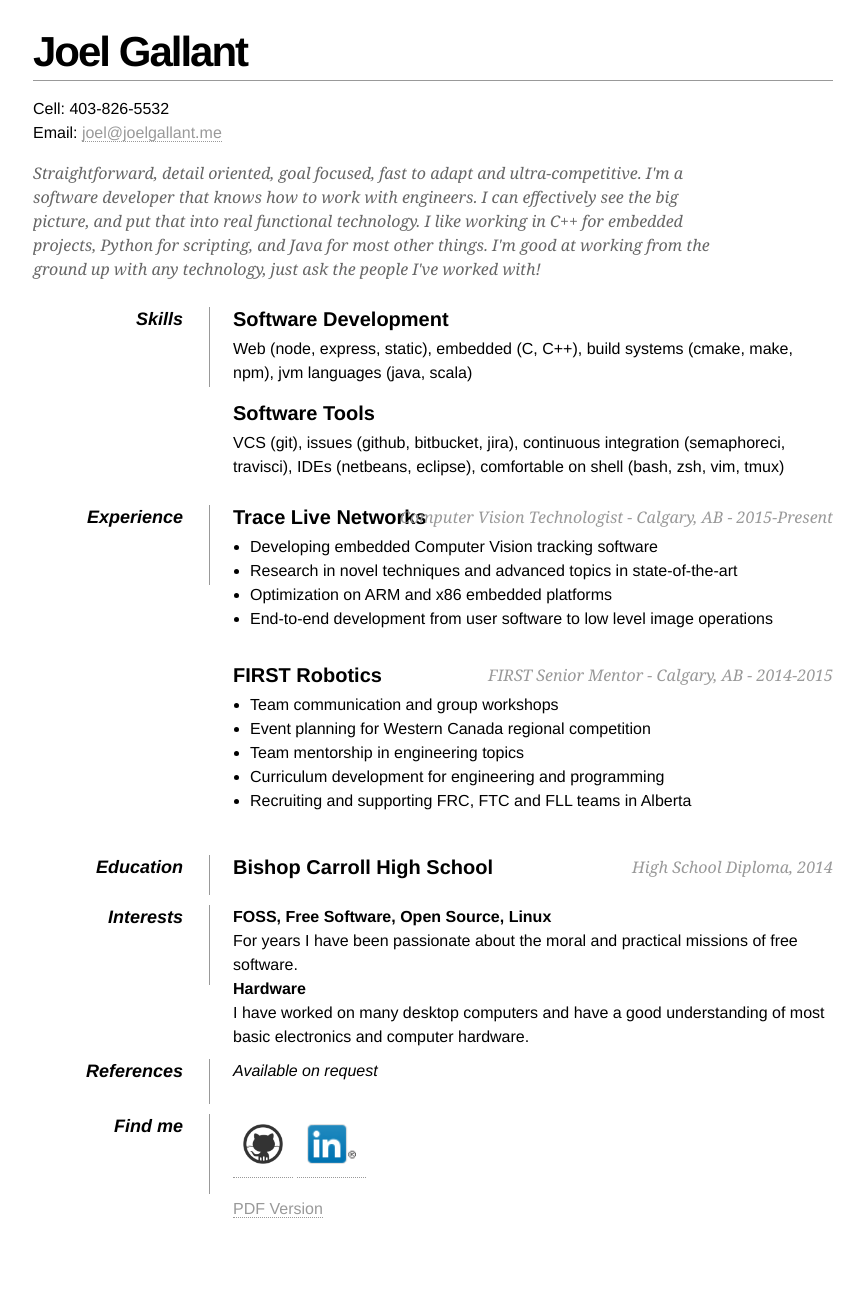
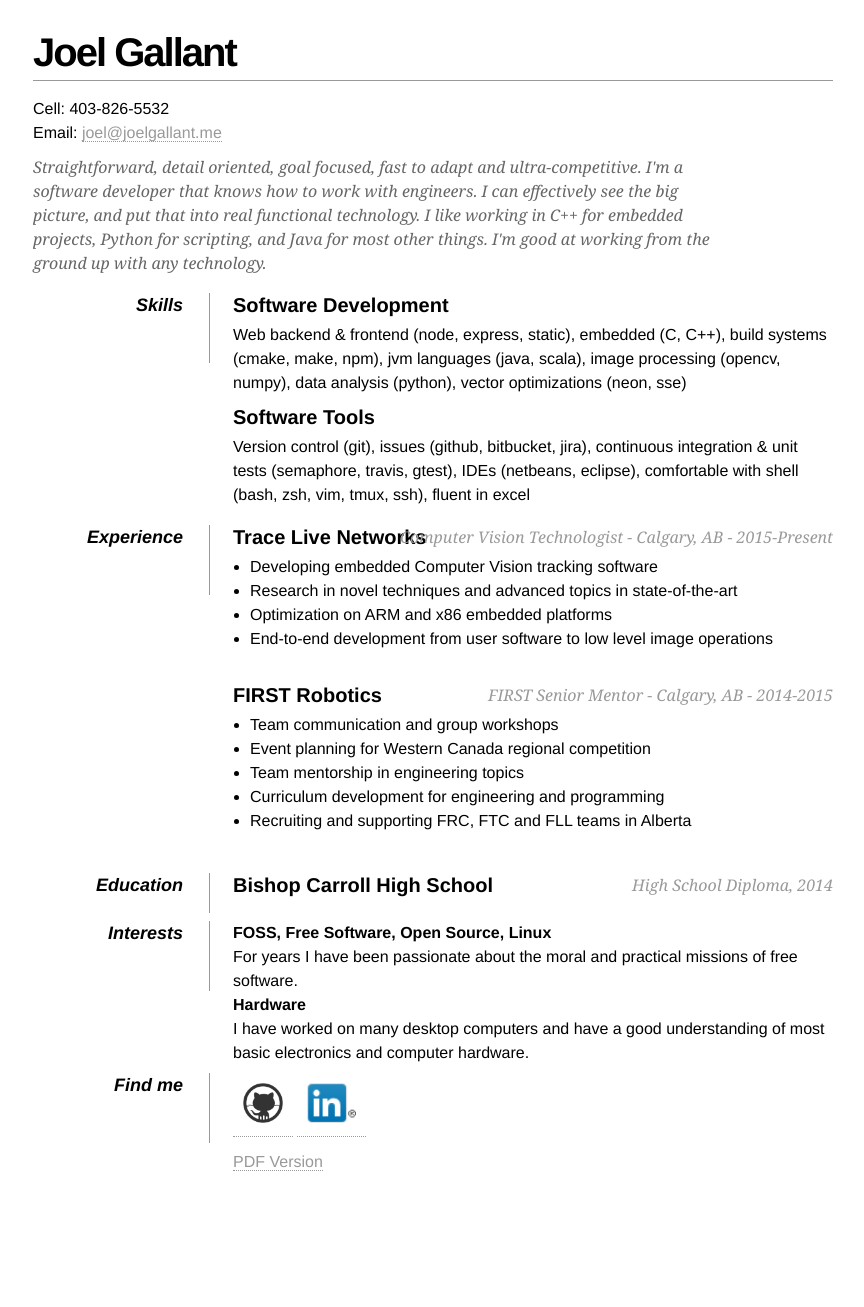
Before and after one commit to joelg236/joelg236.github.io, a Jekyll site: the page built from resume.html, in a window 1280 px wide. Shown: the whole page, without its empty margins (207-1071 px from the left). Built offline with Jekyll 4.4.1, drawn with Linux system fonts in a browser that asks for light colours; after the commit the page ends 1252 px from its top, so only the background shows below that.

Commit message:
looks a little better

```diff
--- a/resume.html
+++ b/resume.html
@@ -11,18 +11,18 @@
         .clear { clear: both; }
         #page-wrap { width: 800px; margin: 40px auto 60px; }
         #pic { float: right; margin: -30px 0 0 0; }
-        h1 { margin: 0 0 16px 0; padding: 0 0 16px 0; font-size: 42px; font-weight: bold; letter-spacing: -2px; border-bottom: 1px solid #999; }
+        h1 { margin: 0 0 16px 0; padding: 0 0 16px 0; font-size: 40px; font-weight: bold; letter-spacing: -2px; border-bottom: 1px solid #999; }
         h2 { font-size: 20px; margin: 0 0 6px 0; position: relative; }
         h2 span { position: absolute; bottom: 0; right: 0; font-style: italic; font-family: Georgia, Serif; font-size: 16px; color: #999; font-weight: normal; }
-        p { margin: 0 0 16px 0; }
+        p { margin: 0 0 10px 0; }
         a { color: #999; text-decoration: none; border-bottom: 1px dotted #999; }
         a:hover { border-bottom-style: solid; color: black; }
         ul { margin: 0 0 32px 17px; }
         #objective { width: 700px; float: left; }
         #objective p { font-family: Georgia, Serif; font-style: italic; color: #666; }
-        dt { font-style: italic; font-weight: bold; font-size: 18px; text-align: right; padding: 0 26px 0 0; width: 150px; float: left; height: 80px; border-right: 1px solid #999;  }
+        dt { font-style: italic; font-weight: bold; font-size: 18px; text-align: right; padding: 0 26px 0 0; width: 150px; float: left; height: 70px; border-right: 1px solid #999;  }
         dd { width: 600px; float: right; }
-        dd.clear { float: none; margin: 0; height: 10px; }
+        dd.clear { float: none; margin: 0; height: 8px; }
         dd img { padding: 10px; }
   </style>
   <style media="print" type="text/css">
@@ -47,7 +47,7 @@
             <p>
                 Straightforward, detail oriented, goal focused, fast to adapt and ultra-competitive.
                 I'm a software developer that knows how to work with engineers. I can effectively see the big picture, and put that into real functional technology.
-                I like working in C++ for embedded projects, Python for scripting, and Java for most other things. I'm good at working from the ground up with any technology, just ask the people I've worked with!
+                I like working in C++ for embedded projects, Python for scripting, and Java for most other things. I'm good at working from the ground up with any technology.
             </p>
         </div>
         <div class="clear"></div>
@@ -57,10 +57,10 @@
             <dt>Skills</dt>
             <dd>
                 <h2>Software Development</h2>
-                <p>Web (node, express, static), embedded (C, C++), build systems (cmake, make, npm), jvm languages (java, scala)</p>
+                <p>Web backend & frontend (node, express, static), embedded (C, C++), build systems (cmake, make, npm), jvm languages (java, scala), image processing (opencv, numpy), data analysis (python), vector optimizations (neon, sse)</p>
 
                 <h2>Software Tools</h2>
-                <p>VCS (git), issues (github, bitbucket, jira), continuous integration (semaphoreci, travisci), IDEs (netbeans, eclipse), comfortable on shell (bash, zsh, vim, tmux)</p>
+                <p>Version control (git), issues (github, bitbucket, jira), continuous integration & unit tests (semaphore, travis, gtest), IDEs (netbeans, eclipse), comfortable with shell (bash, zsh, vim, tmux, ssh), fluent in excel</p>
             </dd>
             <dd class="clear"></dd>
 
@@ -100,10 +100,6 @@
             </dd>
             <dd class="clear"></dd>
 
-            <dt style="height: 45px;">References</dt>
-                <dd><i>Available on request</i></dd>
-            <dd class="clear"></dd>
-
             <dt>Find me</dt>
                 <dd>
                     <p>
```
Also changed, not shown: 1 other file.
